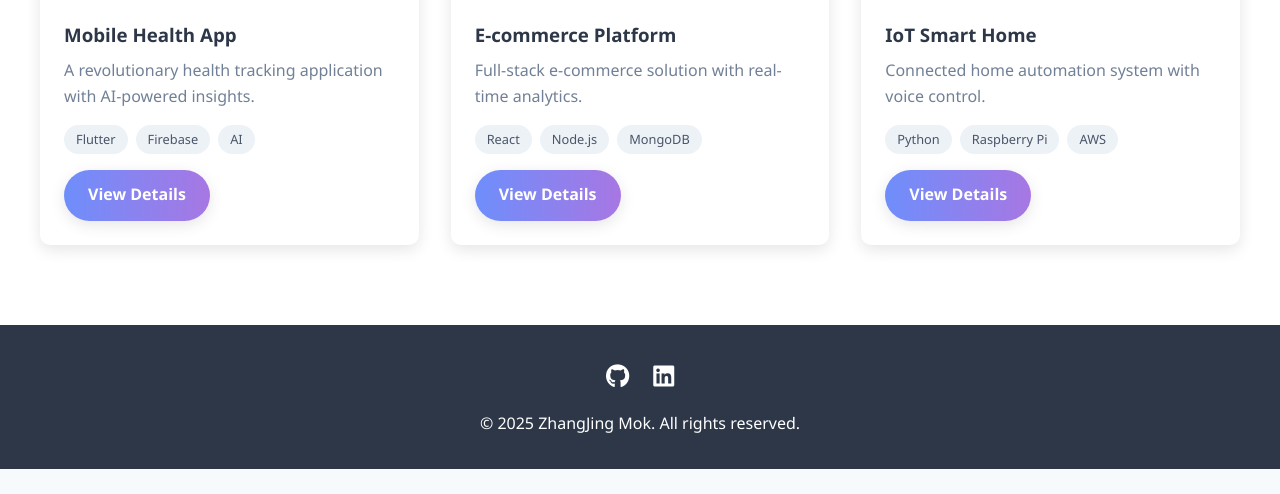
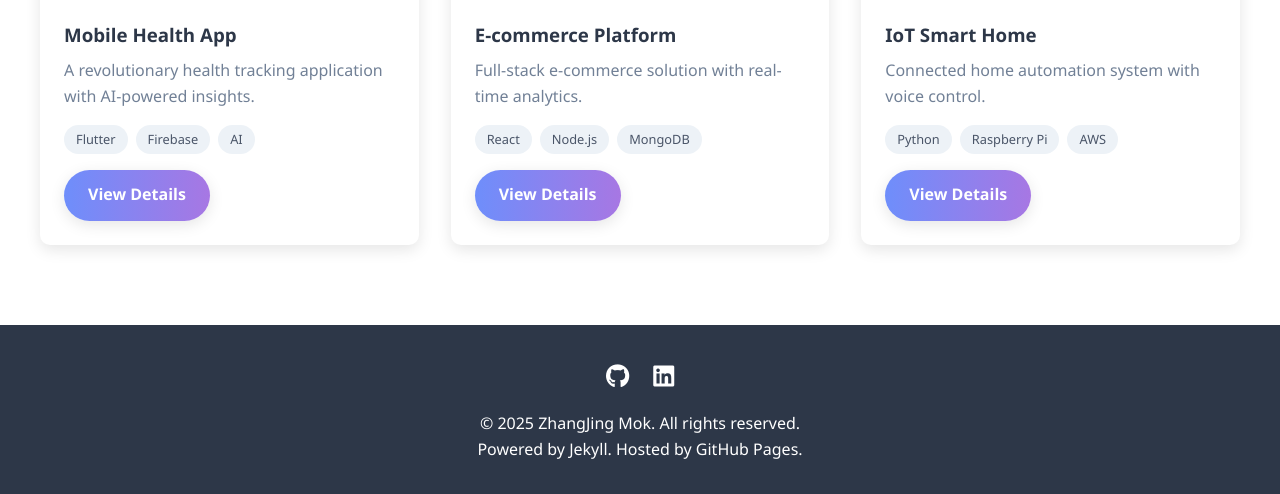
Before and after one commit to nokia2255/nokia2255.github.io, a Jekyll site: the page index.html, which Jekyll copies as it is, in a window 1280 px wide and 900 px high, scrolled down 890 px, cut to the strip 406-900 px from the top of the window. Built offline with Jekyll 4.4.1, drawn with Linux system fonts in a browser that asks for light colours; before the commit the page ends 1765 px from its top, so only the background shows below that.

Commit message:
Update index.html

```diff
--- a/index.html
+++ b/index.html
@@ -327,6 +327,7 @@
             <a href="www.linkedin.com/in/zhang-jing-mok-6247ba241"><i class="fab fa-linkedin"></i></a>
         </div>
         <p>&copy; 2025 ZhangJing Mok. All rights reserved.</p>
+        <p>Powered by Jekyll. Hosted by GitHub Pages.</p>
     </footer>
 </body>
 </html>
```
